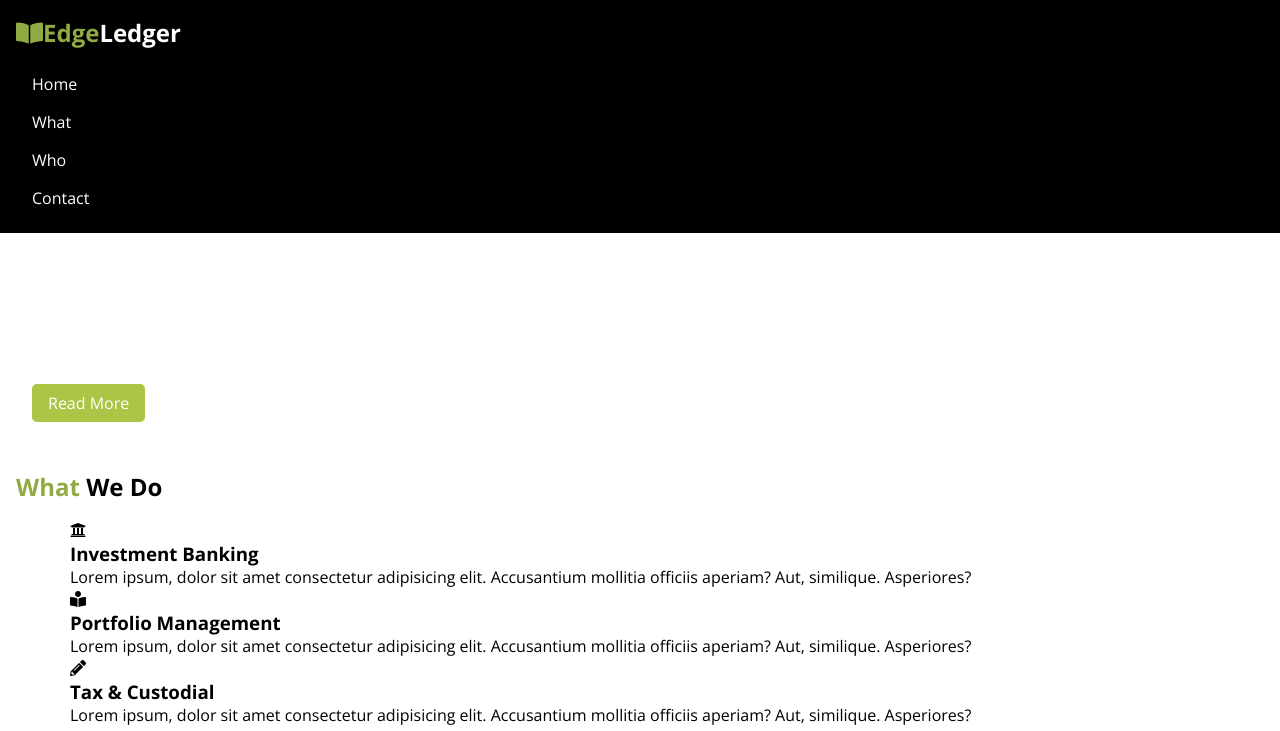
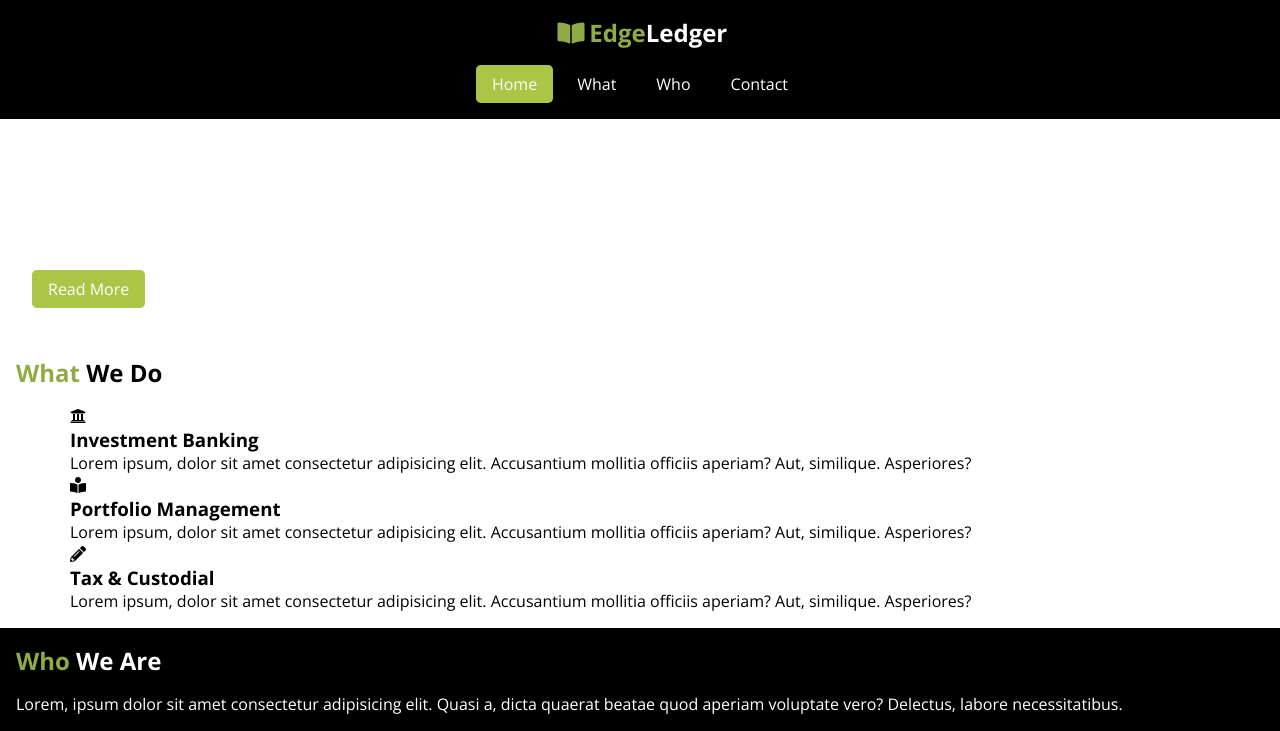
Before and after one commit to nhkduy201/EdgeLedger, a plain HTML site: page index.html in a window 1280 px wide. Both pictures are taken after a click on the link "Home". Shown: the top 731 px of the page. Drawn offline with nearby package versions, Linux system fonts and the light colour scheme.

Commit message:
complete header

```diff
--- a/css/main.css
+++ b/css/main.css
@@ -84,3 +84,27 @@ img {
 .spacing-2 > * + * {
 	margin-top: 2em;
 }
+
+/* header */
+.nav__brand {
+	text-align: center;
+}
+
+.nav__brand i {
+	padding: 0 0.2em;
+}
+
+.nav__list {
+	display: flex;
+	justify-content: center;
+}
+
+.nav__item + .nav__item {
+	margin-left: 0.5em;
+}
+
+.nav__link:hover,
+.nav__link:focus {
+	background: var(--clr-primary-light);
+	color: var(--clr-light);
+}
```
